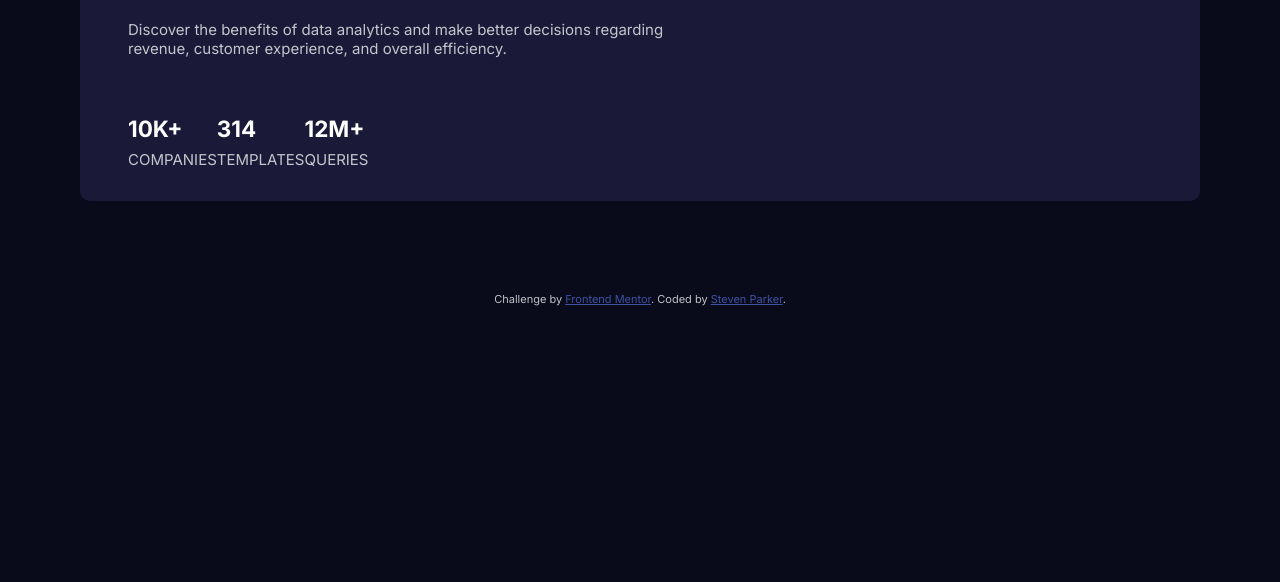
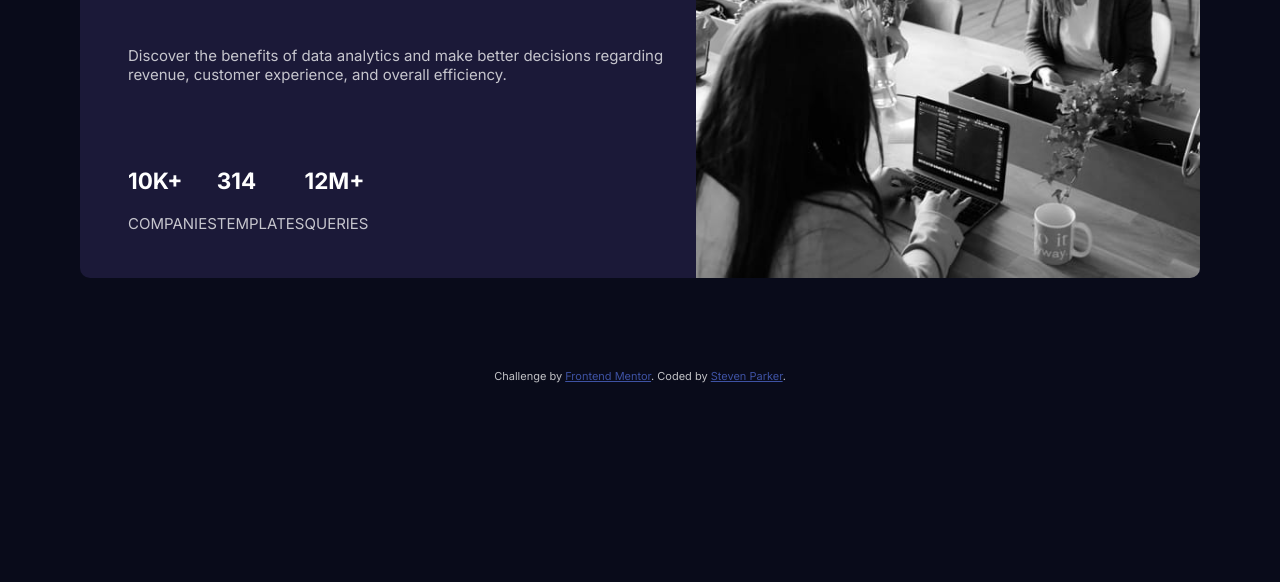
Before and after one commit to stevenandrewparker/frontend-mentor, a plain HTML site: page index.html in a window 1280 px wide. Shown: the part 218-800 px from the top of the page. Drawn offline with Linux system fonts and the light colour scheme; the site is published under a folder, as on GitHub Pages, so addresses that start at the root find nothing.

Commit message:
corrected images directory path

```diff
--- a/index.html
+++ b/index.html
@@ -13,8 +13,8 @@
 
   <div class="wrapper">
     <div class="card">
-      <img src="/images/image-header-mobile.jpg" alt="Three women working in an open office" class="hide-on-desktop">
-      <img src="/images/image-header-desktop.jpg" alt="Three women working in an open office" class="hide-on-mobile">
+      <img src="images/image-header-mobile.jpg" alt="Three women working in an open office" class="hide-on-desktop">
+      <img src="images/image-header-desktop.jpg" alt="Three women working in an open office" class="hide-on-mobile">
       <header class="headline">
         <h1>Get <span class="accent">insights</span> that help your business grow.</h1>
       </header>
```
